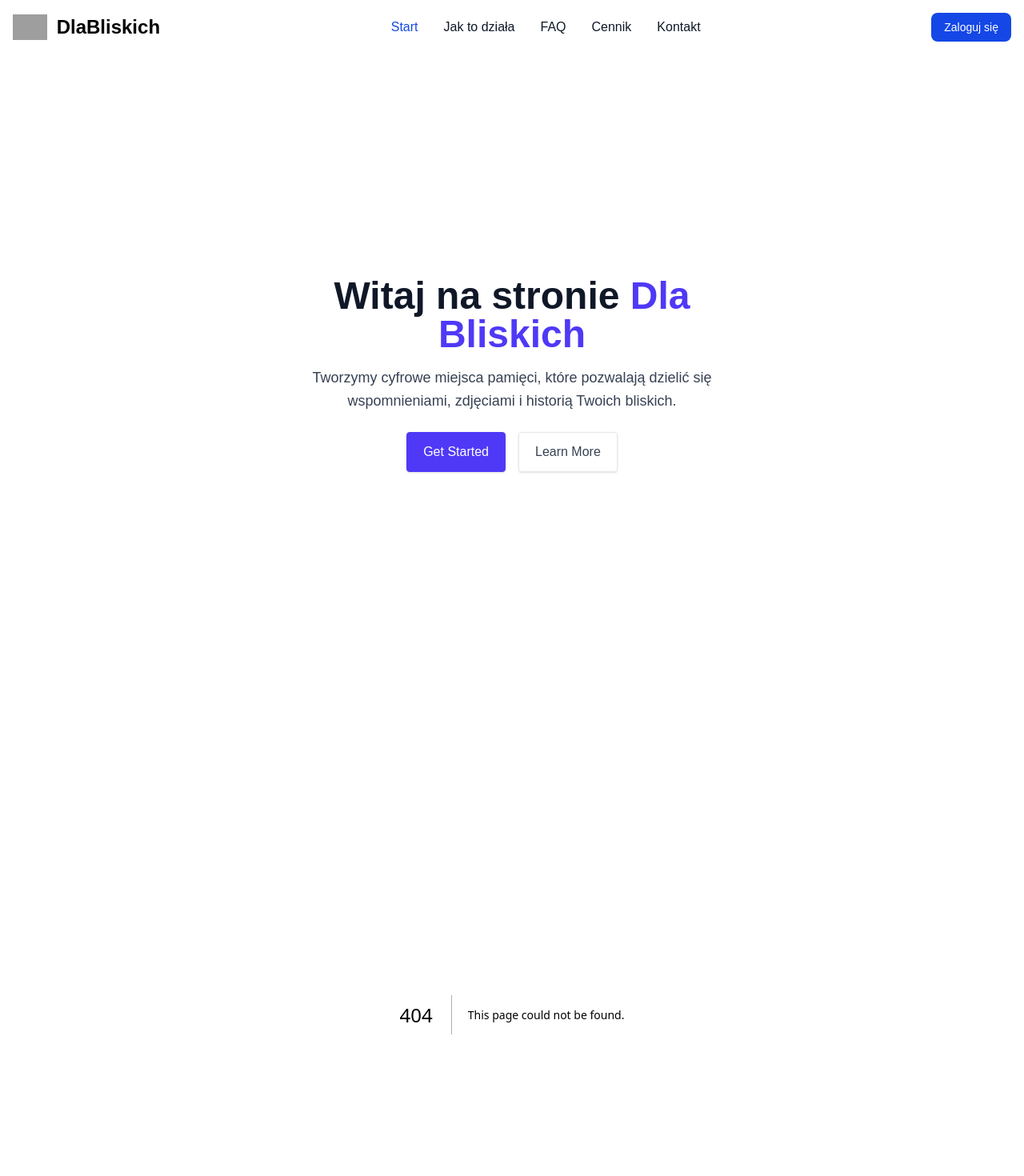
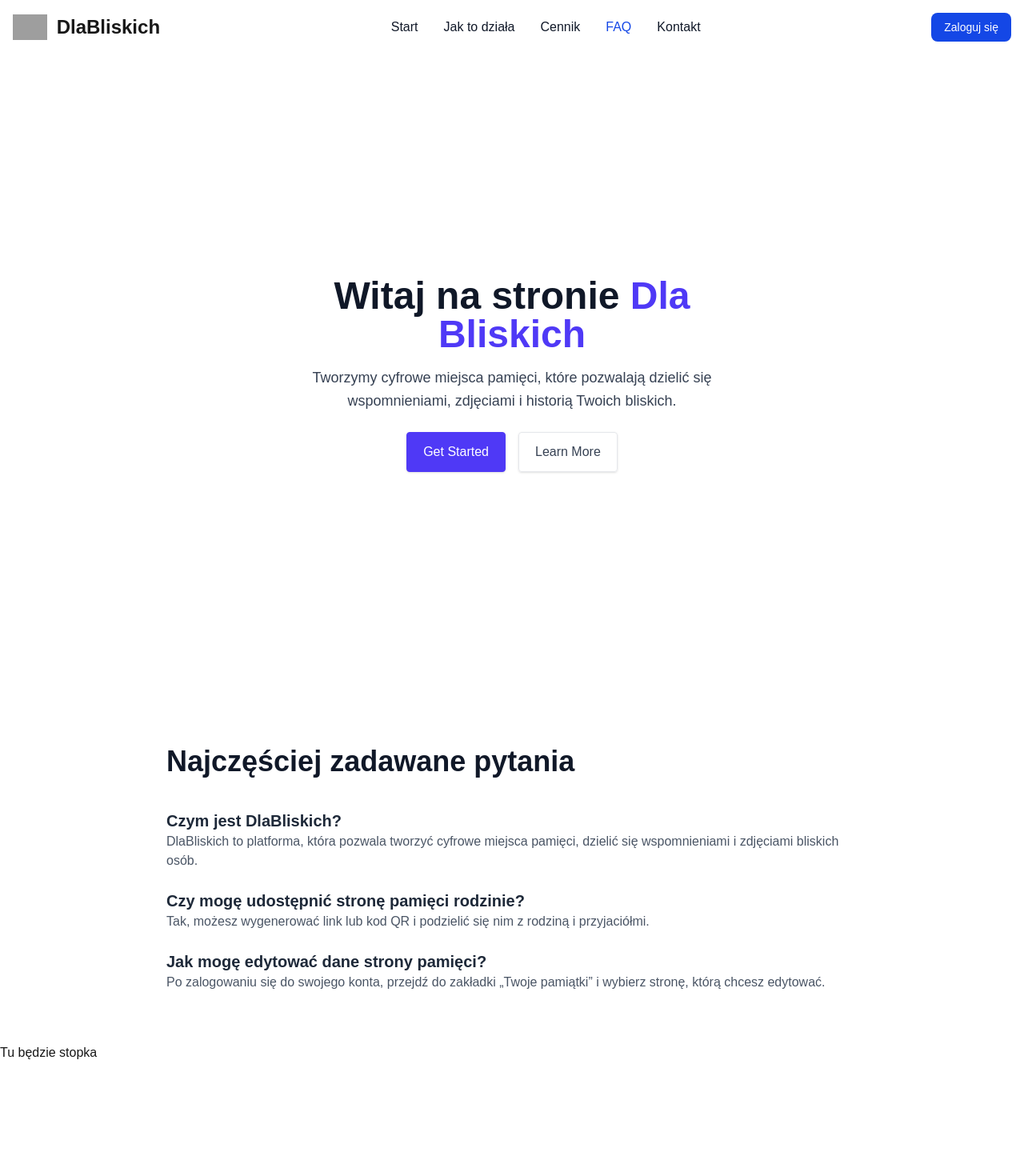
Before and after one commit to Marcinr1984/strona-informacyjna, a Next.js app: page /faq in a window 1280 px wide. Before the commit this address had no page. Shown: the top 1470 px of the page at 80% size. After the commit the page ends 1328 px from the top, so only its background shows below. Built offline with nearby package versions, Linux system fonts and the light colour scheme; grey boxes are pictures that could not be loaded.

Commit message:
Dodano baner startowy i zaktualizowano menu z zakładkami FAQ i Kontakt

```diff
--- /dev/null
+++ b/app/cennik/page.tsx
@@ -0,0 +1,8 @@
+export default function CennikPage() {
+  return (
+    <div className="p-10">
+      <h1 className="text-3xl font-bold">Cennik</h1>
+      <p className="mt-4">Tutaj znajdziesz informacje o naszych planach i cenach.</p>
+    </div>
+  );
+}
--- /dev/null
+++ b/app/faq/page.tsx
@@ -0,0 +1,27 @@
+
+
+import React from 'react';
+
+const FAQPage = () => {
+  return (
+    <main className="max-w-4xl mx-auto px-4 py-16">
+      <h1 className="text-4xl font-bold text-gray-900 mb-10 dark:text-white">Najczęściej zadawane pytania</h1>
+      <div className="space-y-6">
+        <div>
+          <h2 className="text-xl font-semibold text-gray-800 dark:text-gray-200">Czym jest DlaBliskich?</h2>
+          <p className="text-gray-600 dark:text-gray-400">DlaBliskich to platforma, która pozwala tworzyć cyfrowe miejsca pamięci, dzielić się wspomnieniami i zdjęciami bliskich osób.</p>
+        </div>
+        <div>
+          <h2 className="text-xl font-semibold text-gray-800 dark:text-gray-200">Czy mogę udostępnić stronę pamięci rodzinie?</h2>
+          <p className="text-gray-600 dark:text-gray-400">Tak, możesz wygenerować link lub kod QR i podzielić się nim z rodziną i przyjaciółmi.</p>
+        </div>
+        <div>
+          <h2 className="text-xl font-semibold text-gray-800 dark:text-gray-200">Jak mogę edytować dane strony pamięci?</h2>
+          <p className="text-gray-600 dark:text-gray-400">Po zalogowaniu się do swojego konta, przejdź do zakładki „Twoje pamiątki” i wybierz stronę, którą chcesz edytować.</p>
+        </div>
+      </div>
+    </main>
+  );
+};
+
+export default FAQPage;
--- a/components/Menu.tsx
+++ b/components/Menu.tsx
@@ -1,9 +1,11 @@
 'use client'
 import { useState } from 'react'
 import Link from 'next/link'
+import { usePathname } from 'next/navigation'
 
 export default function Menu() {
   const [isOpen, setIsOpen] = useState(false)
+  const pathname = usePathname()
 
   return (
     <nav className="bg-white border-gray-200 dark:bg-gray-900">
@@ -34,31 +36,30 @@ export default function Menu() {
         </div>
         <div className={`${isOpen ? 'block' : 'hidden'} items-center justify-between w-full md:flex md:w-auto md:order-1`} id="navbar-cta">
           <ul className="flex flex-col font-medium p-4 md:p-0 mt-4 border border-gray-100 rounded-lg bg-gray-50 md:space-x-8 rtl:space-x-reverse md:flex-row md:mt-0 md:border-0 md:bg-white dark:bg-gray-800 md:dark:bg-gray-900 dark:border-gray-700">
-            <li>
-              <Link href="/" className="block py-2 px-3 md:p-0 text-white bg-blue-700 rounded-sm md:bg-transparent md:text-blue-700 md:dark:text-blue-500" aria-current="page">
-                Start
-              </Link>
-            </li>
-            <li>
-              <Link href="/jak-to-dziala" className="block py-2 px-3 md:p-0 text-gray-900 rounded-sm hover:bg-gray-100 md:hover:bg-transparent md:hover:text-blue-700 md:dark:hover:text-blue-500 dark:text-white dark:hover:bg-gray-700 dark:hover:text-white md:dark:hover:bg-transparent">
-                Jak to działa
-              </Link>
-            </li>
-            <li>
-              <Link href="/faq" className="block py-2 px-3 md:p-0 text-gray-900 rounded-sm hover:bg-gray-100 md:hover:bg-transparent md:hover:text-blue-700 md:dark:hover:text-blue-500 dark:text-white dark:hover:bg-gray-700 dark:hover:text-white md:dark:hover:bg-transparent">
-                FAQ
-              </Link>
-            </li>
-            <li>
-              <Link href="/cennik" className="block py-2 px-3 md:p-0 text-gray-900 rounded-sm hover:bg-gray-100 md:hover:bg-transparent md:hover:text-blue-700 md:dark:hover:text-blue-500 dark:text-white dark:hover:bg-gray-700 dark:hover:text-white md:dark:hover:bg-transparent">
-                Cennik
-              </Link>
-            </li>
-            <li>
-              <Link href="/kontakt" className="block py-2 px-3 md:p-0 text-gray-900 rounded-sm hover:bg-gray-100 md:hover:bg-transparent md:hover:text-blue-700 md:dark:hover:text-blue-500 dark:text-white dark:hover:bg-gray-700 dark:hover:text-white md:dark:hover:bg-transparent">
-                Kontakt
-              </Link>
-            </li>
+            {[
+              { href: '/', label: 'Start' },
+              { href: '/jak-to-dziala', label: 'Jak to działa' },
+              { href: '/cennik', label: 'Cennik' },
+              { href: '/faq', label: 'FAQ' },
+              { href: '/kontakt', label: 'Kontakt' },
+            ].map(({ href, label }) => {
+              const isActive = pathname === href
+              return (
+                <li key={href}>
+                  <Link
+                    href={href}
+                    className={`block py-2 px-3 md:p-0 rounded-sm ${
+                      isActive
+                        ? 'text-white bg-blue-700 md:bg-transparent md:text-blue-700 md:dark:text-blue-500'
+                        : 'text-gray-900 hover:bg-gray-100 md:hover:bg-transparent md:hover:text-blue-700 md:dark:hover:text-blue-500 dark:text-white dark:hover:bg-gray-700 dark:hover:text-white md:dark:hover:bg-transparent'
+                    }`}
+                    aria-current={isActive ? 'page' : undefined}
+                  >
+                    {label}
+                  </Link>
+                </li>
+              )
+            })}
           </ul>
         </div>
       </div>
```
Also changed, not shown: app/o-nas/page.tsx (deleted), app/oferta/page.tsx (deleted).
